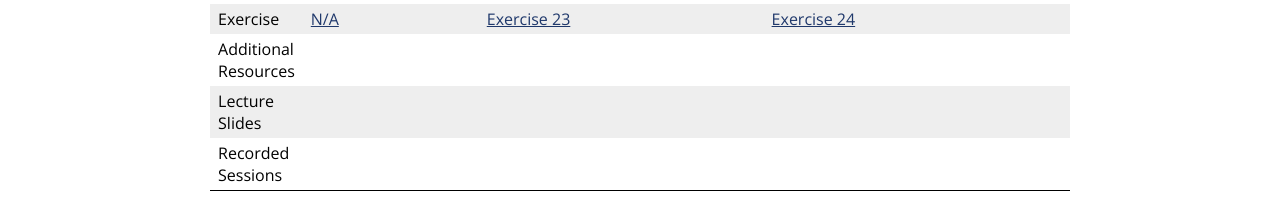
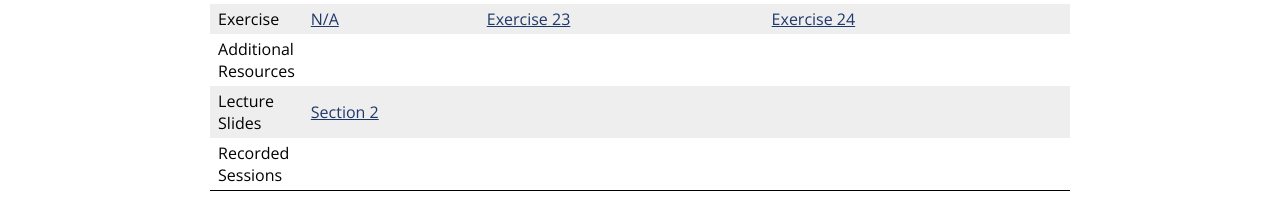
Before and after one commit to jhu-ip/cs220-s22, a Jekyll site: the page built from material.md, in a window 1280 px wide. Shown: the part 1069-1289 px from the top of the page. Built offline with Jekyll 4.4.1, drawn with Linux system fonts in a browser that asks for light colours; some web fonts are replaced.

Commit message:
Added lecture slides

```diff
--- a/material.csv
+++ b/material.csv
@@ -244,6 +244,7 @@
 8,1,14-Mar,Slides,"C++ Strings",slides/day22_cpp_strings.pdf
 8,1,14-Mar,Recap,"Day 22",questions/day22.html
 8,1,14-Mar,Exercise,N/A,#
+8,1,14-Mar,LectureSlides,Section 2,slides/sec02/22.pdf
 8,2,16-Mar,Video,"Introduction to STL and templates",https://jh.hosted.panopto.com/Panopto/Pages/Viewer.aspx?id=04905da6-f193-4a6e-9f3e-ae2300279736
 8,2,16-Mar,Slides,"Introduction to STL and templates",slides/day23_stl_templates.pdf
 8,2,16-Mar,Recap,"Day 23",questions/day23.html
--- a/material.md
+++ b/material.md
@@ -461,7 +461,7 @@
     </tr>
     <tr>
       <td>Lecture<br>Slides</td>
-      <td></td>
+      <td><a href='slides/sec02/22.pdf'>Section 2</a></td>
       <td></td>
       <td></td>
     </tr>
```
